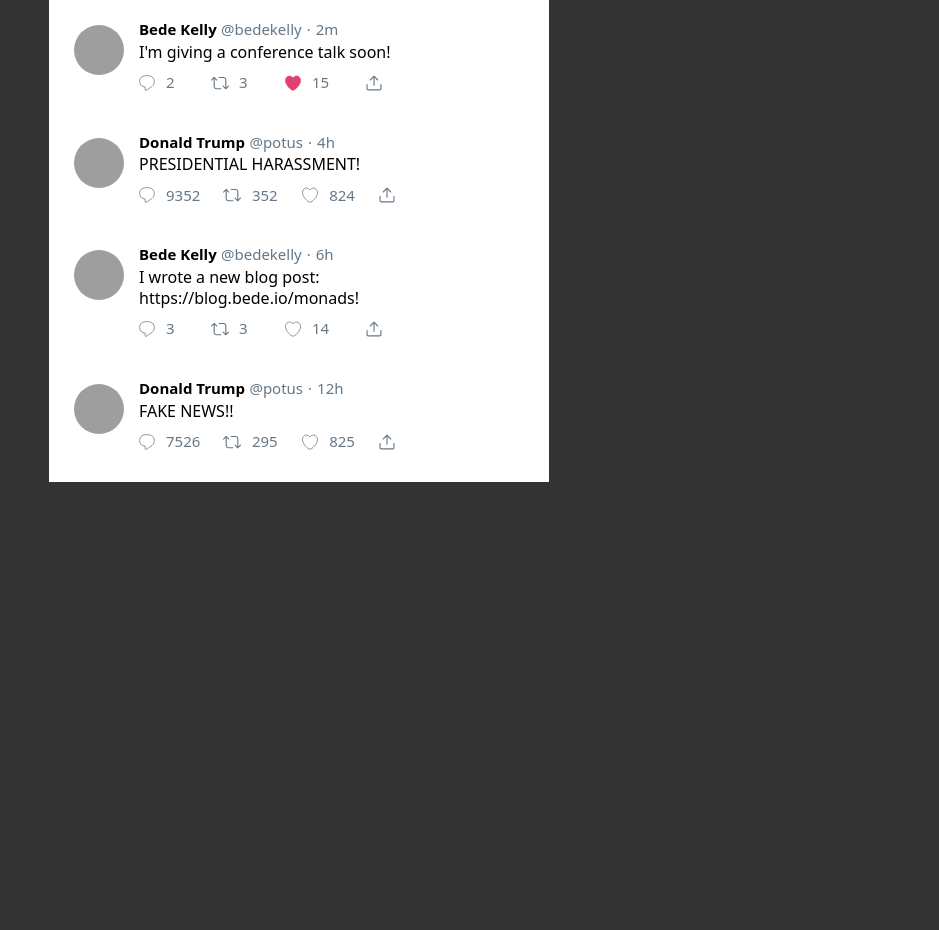
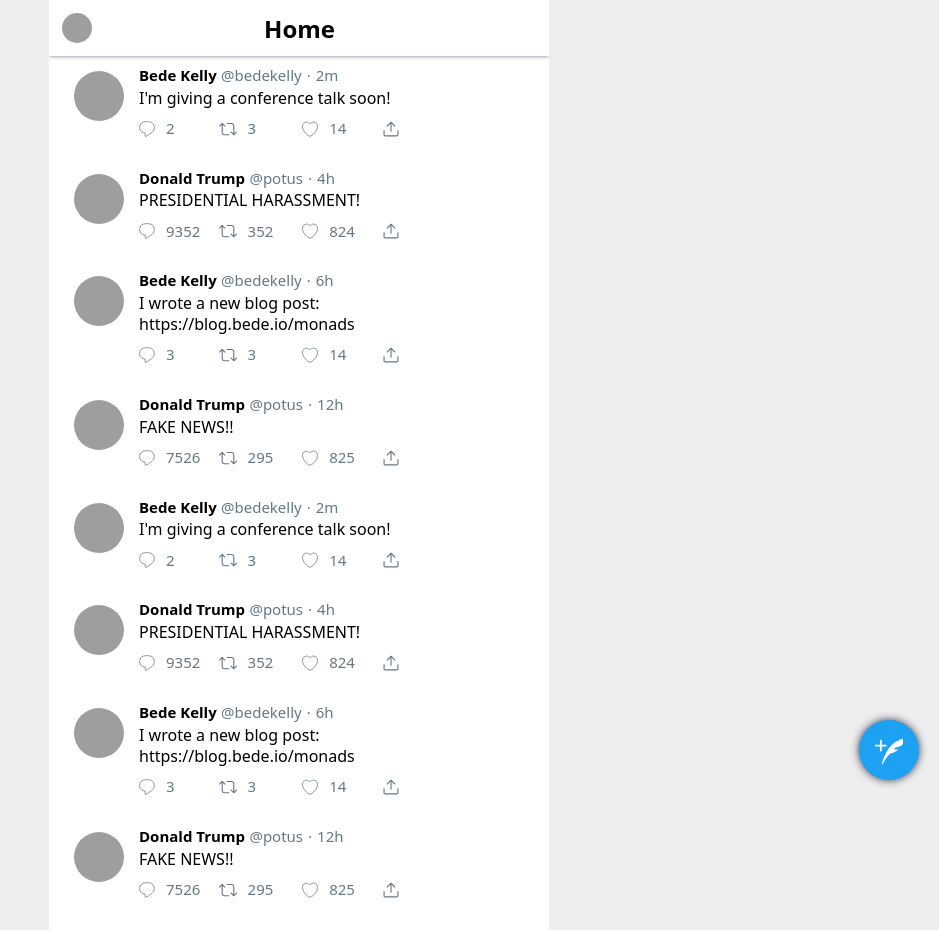
Before and after one commit to bedekelly/twitter-clone, a React (Vite) app: page / in a window 1280 px wide. Shown: the whole page, without its empty margins (341-1280 px from the left). Before the commit the page ends 800 px from the top, so only its background shows below. Built offline with nearby package versions, Linux system fonts and the light colour scheme; grey boxes are pictures that could not be loaded.

Commit message:
Add retweets and a top bar

```diff
--- a/src/App.css
+++ b/src/App.css
@@ -3,13 +3,15 @@
 }
 
 body {
-  background: #333;
+  background: #eee;
   height: 100vh;
   margin: 0;
   padding: 0;
   display: flex;
   flex-direction: column;
   align-items: center;
+  font-family: system-ui, -apple-system, BlinkMacSystemFont, "Segoe UI", Roboto,
+  Ubuntu, "Helvetica Neue", sans-serif;
 }
 
 #root {
@@ -21,19 +23,21 @@
 #tweets {
   display: grid;
   grid-template-columns: 1fr;
-  grid-gap: 10px;
-  margin: 10px 0;
+  /*grid-gap: 10px;*/
+  margin: 0 0 10px 0;
+  position: relative;
 }
 
 .tweet {
+  padding: 10px;
+}
+
+.original-tweet {
   box-sizing: border-box;
   font-weight: 400;
-  padding: 10px;
   margin: 0;
   min-height: 75px;
   line-height: 1.3125;
-  font-family: system-ui, -apple-system, BlinkMacSystemFont, "Segoe UI", Roboto,
-    Ubuntu, "Helvetica Neue", sans-serif;
   width: 100%;
   display: flex;
   flex-direction: row;
@@ -119,7 +123,7 @@
   font-size: 15px;
   color: var(--lightgrey);
   margin-left: 2px;
-  /*width: 4ch;*/
+  width: 4ch;
 }
 
 .reply-icon,
@@ -217,3 +221,18 @@
     display: none;
   }
 }
+
+.retweet-info {
+  color: rgb(101, 119, 134);
+  font-size: 13px;
+  margin-left: 80px;
+  padding-bottom: 5px;
+}
+
+.retweet-info .retweet-icon {
+  width: 1em;
+  height: 1em;
+  margin-right: 0.5em;
+  margin-left: -1.5em;
+  margin-bottom: -0.1em;
+}
--- a/src/App.js
+++ b/src/App.js
@@ -2,28 +2,39 @@
 import "./App.css";
 import TWEETS from "./tweetData.js";
 import Tweet from "./Tweet";
-
+import TopBar from './TopBar';
+import Compose from "./Compose";
 
 function actions(state, action) {
-  if (action.type === 'TOGGLE_HEART') {
+  if (action.type === "TOGGLE_HEART") {
     return state.map(s => {
       if (s.id !== action.id) return s;
-      return {...s, stats: {...s.stats, loved: !s.stats.loved}};
+      return { ...s, stats: { ...s.stats, loved: !s.stats.loved } };
     });
+  } else if (action.type === "RETWEET") {
+    const originalTweet = state.find(s => s.id === action.id);
+    const newTweet = {...originalTweet, retweetedBy: action.user }
+    return [newTweet, ...state]
   } else {
     console.error(action.type);
   }
 }
 
+export const UserContext = React.createContext("Default User");
 
 export default function App() {
   const [tweets, dispatch] = useReducer(actions, TWEETS);
+  const user = "Bede Kelly";
 
   return (
-    <div id="tweets">
-      {tweets.map((t, index) => (
-        <Tweet key={index} dispatch={dispatch} {...t} />
-      ))}
-    </div>
+    <UserContext.Provider value={user}>
+      <div id="tweets">
+        <TopBar />
+        {tweets.map((t, index) => (
+          <Tweet key={index} dispatch={dispatch} {...t} />
+        ))}
+        <Compose />
+      </div>
+    </UserContext.Provider>
   );
 }
--- /dev/null
+++ b/src/Compose.css
@@ -0,0 +1,26 @@
+.compose-btn {
+    border-radius: 50%;
+    width: 60px;
+    height: 60px;
+    background: rgb(29, 161, 242);
+    color: white;
+    border: none;
+    cursor: pointer;
+    position: fixed;
+    right: 20px;
+    bottom: 20px;
+    font-size: 36pt;
+    box-shadow: 0 0 8px #335;
+    transition: ease background 0.2s;
+}
+
+
+.compose-btn:hover {
+    background: rgb(26, 145, 218);
+}
+
+.quill-icon {
+    fill: white;
+    width: 60%;
+    height: 60%;
+}
--- /dev/null
+++ b/src/Compose.js
@@ -0,0 +1,14 @@
+import React from "react";
+import "./Compose.css";
+
+const Quill = (
+  <svg viewBox="0 0 24 24" className={"quill-icon"}>
+    <g>
+      <path d="M8.8 7.2H5.6V3.9c0-.4-.3-.8-.8-.8s-.7.4-.7.8v3.3H.8c-.4 0-.8.3-.8.8s.3.8.8.8h3.3v3.3c0 .4.3.8.8.8s.8-.3.8-.8V8.7H9c.4 0 .8-.3.8-.8s-.5-.7-1-.7zm15-4.9v-.1h-.1c-.1 0-9.2 1.2-14.4 11.7-3.8 7.6-3.6 9.9-3.3 9.9.3.1 3.4-6.5 6.7-9.2 5.2-1.1 6.6-3.6 6.6-3.6s-1.5.2-2.1.2c-.8 0-1.4-.2-1.7-.3 1.3-1.2 2.4-1.5 3.5-1.7.9-.2 1.8-.4 3-1.2 2.2-1.6 1.9-5.5 1.8-5.7z" />
+    </g>
+  </svg>
+);
+
+export default function Compose() {
+  return <button className={"compose-btn"}>{Quill}</button>;
+}
--- a/src/Reactions.js
+++ b/src/Reactions.js
@@ -15,9 +15,9 @@
   }
 }
 
-export function Retweet({ count }) {
+export function Retweet({ count, onClick }) {
   return (
-    <div className={"reaction retweet"}>
+    <div className={"reaction retweet"} onClick={onClick} role={"button"}>
       <div className="retweet-container">{RetweetIcon}</div>
       <span className={"reaction-count retweet-count"}>{count}</span>
     </div>
@@ -36,7 +36,7 @@
 
 export function Reply({ count }) {
   return (
-    <div className="reaction reply">
+    <div className="reaction reply" role={"button"}>
       <div className="reply-container">{ReplyIcon}</div>
       <span className="reaction-count reply-count">{count}</span>
     </div>
@@ -45,7 +45,7 @@
 
 export function Share({text}) {
   return (
-    <div className={"reaction share"} onClick={() => share({text})}>
+    <div className={"reaction share"} onClick={() => share({text})} role={"button"}>
       <div className="share-container">{ShareIcon}</div>
     </div>
   );
--- /dev/null
+++ b/src/TopBar.css
@@ -0,0 +1,29 @@
+#tweets {
+    overflow: hidden;
+}
+
+.top-bar {
+    display: flex;
+    align-items: center;
+    justify-content: space-between;
+    box-shadow: 0 0 4px var(--lightgrey);
+    z-index: 2;
+}
+
+.profile-pic {
+    border-radius: 50%;
+    width: 30px;
+    height: 30px;
+    margin: 13px;
+}
+
+.home-header {
+    margin: 0;
+    font-size: 24px;
+}
+
+.reload {
+    width: 25px;
+    height: 25px;
+    margin: 15px;
+}
--- /dev/null
+++ b/src/TopBar.js
@@ -0,0 +1,14 @@
+import React from "react";
+import './TopBar.css';
+
+const ReloadIcon = <span className={"reload-icon"}>♼</span>;
+
+export default function TopBar() {
+  return <div className="top-bar">
+    <img className="profile-pic" src="https://placeimg.com/50/50/person" alt="Profile picture"/>
+    <h1 className={"home-header"}>Home</h1>
+    <span className={"reload"}>
+      {/*{ ReloadIcon }*/}
+    </span>
+  </div>;
+}
--- a/src/Tweet.js
+++ b/src/Tweet.js
@@ -1,17 +1,38 @@
-import React from "react";
+import React, { useContext } from "react";
+import { UserContext } from "./App";
 import { Reply, Heart, Retweet, Share } from "./Reactions.js";
-
+import { RetweetIcon } from "./Icons";
 
 export default function Tweet(props) {
-  const { image, authorName, authorHandle, text, time, stats, id, dispatch } = props;
+  const user = useContext(UserContext);
+  const {
+    image,
+    authorName,
+    retweetedBy,
+    authorHandle,
+    text,
+    time,
+    stats,
+    id,
+    dispatch
+  } = props;
 
-  const toggleHeart = () => dispatch({ type: 'TOGGLE_HEART', id });
+  const toggleHeart = () => dispatch({ type: "TOGGLE_HEART", id });
   const heartCount = stats.heartCount + (stats.loved ? 1 : 0);
+
+  const retweet = () => dispatch({ type: "RETWEET", id, user });
 
   return (
     <div className="tweet">
+      {retweetedBy && (
+        <div className="retweet-info">
+          {RetweetIcon}
+          {retweetedBy} Retweeted
+        </div>
+      )}
 
-      { /* Show the author's profile picture and details. */ }
+      <div className={"original-tweet"}>
+        {/* Show the author's profile picture and details. */}
         <div className="image-box">
           <img className="author-image" src={image} />
         </div>
@@ -19,18 +40,22 @@
           <h2 className="author-name">{authorName}</h2>
           <h3 className="author-handle">{authorHandle}</h3>
 
-        { /* Show details of the tweet. */ }
+          {/* Show details of the tweet. */}
           <span className="time">{time}</span>
           <p className="tweet-text">{text}</p>
 
-        { /* Show reaction buttons and counts. */ }
+          {/* Show reaction buttons and counts. */}
           <div className="reactions">
             <Reply count={stats.replyCount} />
-          <Retweet count={stats.retweetCount} />
-          <Heart toggle={toggleHeart} loved={stats.loved} count={heartCount} />
-          <Share text={`${text}  –${authorName} (${authorHandle})`}/>
+            <Retweet onClick={retweet} count={stats.retweetCount} />
+            <Heart
+              toggle={toggleHeart}
+              loved={stats.loved}
+              count={heartCount}
+            />
+            <Share text={`${text}  –${authorName} (${authorHandle})`} />
           </div>
-
+        </div>
       </div>
     </div>
   );
--- a/src/tweetData.js
+++ b/src/tweetData.js
@@ -8,8 +8,7 @@
     stats: {
       heartCount: 14,
       replyCount: 2,
-      retweetCount: 3,
-      loved: true
+      retweetCount: 3
     },
     id: '1'
   },
@@ -31,7 +30,7 @@
     authorName: "Bede Kelly",
     authorHandle: "@bedekelly",
     time: "6h",
-    text: `I wrote a new blog post: https://blog.bede.io/monads!`,
+    text: `I wrote a new blog post: https://blog.bede.io/monads`,
     stats: {
       heartCount: 14,
       replyCount: 3,
@@ -52,4 +51,56 @@
     },
     id: '4'
   },
+  {
+    image: "https://placeimg.com/50/50/any",
+    authorName: "Bede Kelly",
+    authorHandle: "@bedekelly",
+    time: "2m",
+    text: `I'm giving a conference talk soon!`,
+    stats: {
+      heartCount: 14,
+      replyCount: 2,
+      retweetCount: 3,
+    },
+    id: '5'
+  },
+  {
+    image: "https://placeimg.com/50/50/animal",
+    authorName: "Donald Trump",
+    authorHandle: "@potus",
+    time: "4h",
+    text: `PRESIDENTIAL HARASSMENT!`,
+    stats: {
+      heartCount: 824,
+      replyCount: 9352,
+      retweetCount: 352
+    },
+    id: '6'
+  },
+  {
+    image: "https://placeimg.com/50/50/any",
+    authorName: "Bede Kelly",
+    authorHandle: "@bedekelly",
+    time: "6h",
+    text: `I wrote a new blog post: https://blog.bede.io/monads`,
+    stats: {
+      heartCount: 14,
+      replyCount: 3,
+      retweetCount: 3,
+    },
+    id: '7'
+  },
+  {
+    image: "https://placeimg.com/50/50/animal",
+    authorName: "Donald Trump",
+    authorHandle: "@potus",
+    time: "12h",
+    text: `FAKE NEWS!!`,
+    stats: {
+      heartCount: 825,
+      replyCount: 7526,
+      retweetCount: 295
+    },
+    id: '8'
+  },
 ]
```
Lines whose indentation alone changed are shown as unchanged.
